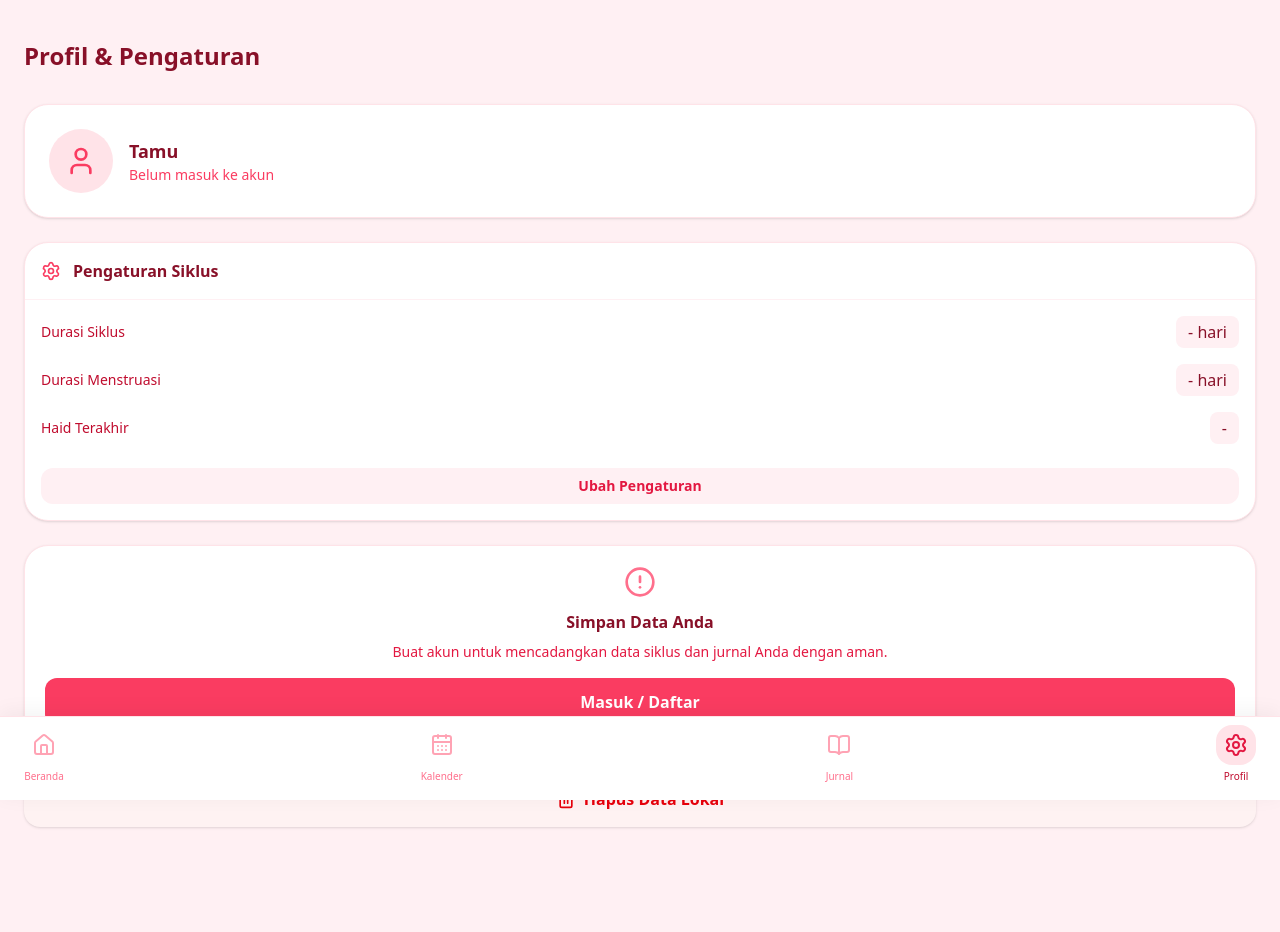
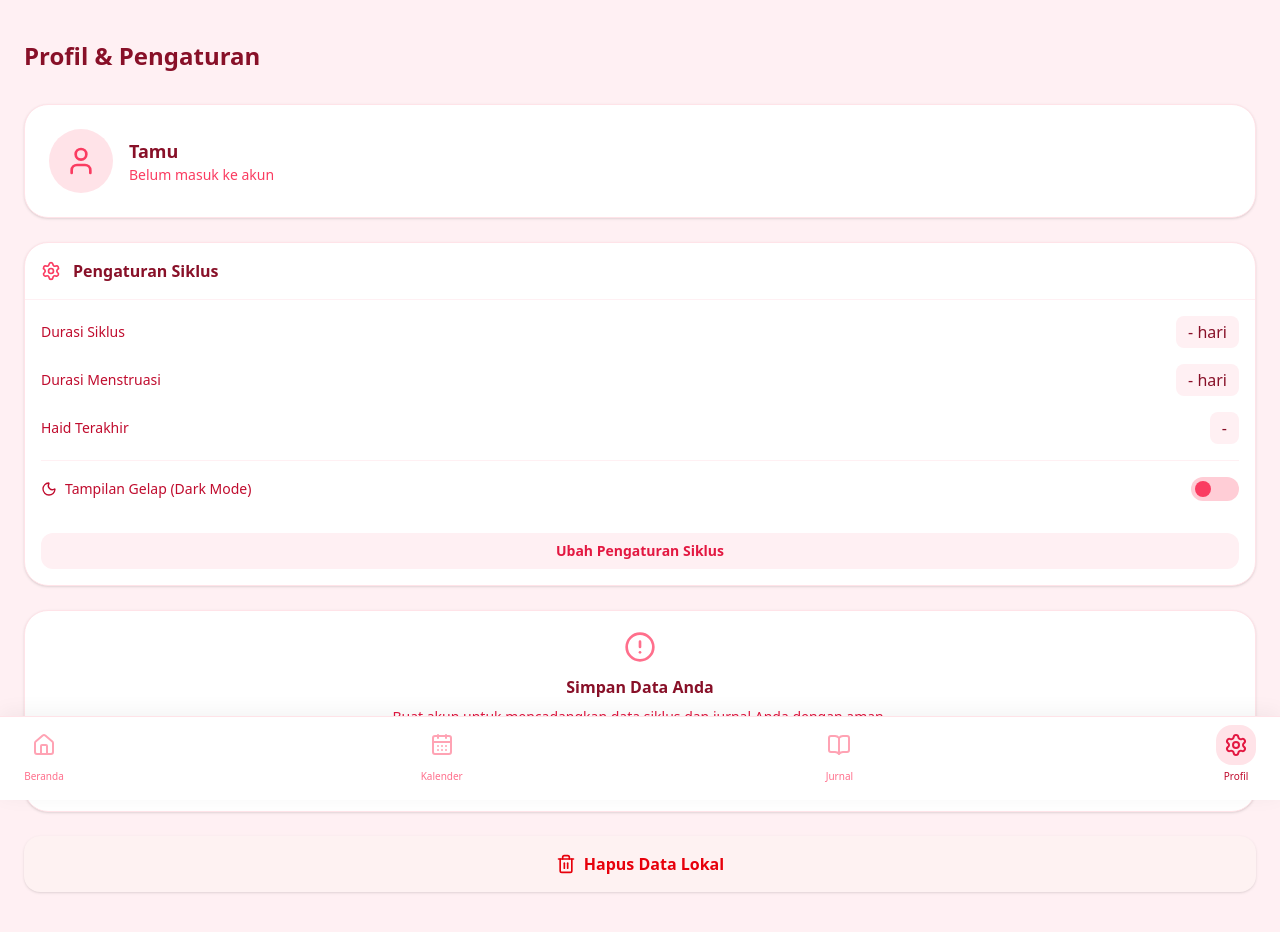
Before and after one commit to ardhikaxx/siva-app, a Next.js app: page /settings in a window 1280 px wide. Shown: the top 932 px of the page. Built offline with nearby package versions, Linux system fonts and the light colour scheme; no server answers.

Commit message:
feat: penambahan tombol toggle dark mode di pengaturan

```diff
--- a/app/settings/page.tsx
+++ b/app/settings/page.tsx
@@ -5,14 +5,22 @@ import { useCycleData } from "@/context/CycleContext";
 import { useRouter } from "next/navigation";
 import { format, parseISO } from "date-fns";
 import { id } from "date-fns/locale";
-import { LogOut, User, Settings as SettingsIcon, AlertCircle, Trash2 } from "lucide-react";
+import { LogOut, User, Settings as SettingsIcon, AlertCircle, Trash2, Moon, Sun } from "lucide-react";
 import { useAlert } from "@/context/AlertContext";
+import { useTheme } from "next-themes";
+import { useEffect, useState } from "react";
 
 export default function Settings() {
   const { user, signOut } = useAuth();
   const { settings } = useCycleData();
   const router = useRouter();
   const { confirm } = useAlert();
+  const { theme, setTheme } = useTheme();
+  const [mounted, setMounted] = useState(false);
+
+  useEffect(() => {
+    setMounted(true);
+  }, []);
 
   const handleSignOut = async () => {
     confirm({
@@ -74,11 +82,22 @@ export default function Settings() {
               {settings ? format(parseISO(settings.lastPeriodStart), "d MMM yyyy", { locale: id }) : '-'}
             </span>
           </div>
+          <div className="flex justify-between items-center border-t border-brand-50 pt-4 mt-2">
+            <span className="text-sm text-brand-700 flex items-center"><Moon size={16} className="mr-2" /> Tampilan Gelap (Dark Mode)</span>
+            {mounted && (
+              <button
+                onClick={() => setTheme(theme === 'dark' ? 'light' : 'dark')}
+                className="w-12 h-6 bg-brand-200 rounded-full relative flex items-center px-1"
+              >
+                <div className={`w-4 h-4 rounded-full bg-brand-500 transition-transform ${theme === 'dark' ? 'translate-x-6' : ''}`}></div>
+              </button>
+            )}
+          </div>
           <button
             onClick={() => router.push("/onboarding?edit=true")}
-            className="w-full text-brand-600 text-sm font-semibold py-2 mt-2 bg-brand-50 rounded-xl hover:bg-brand-100 transition-colors"
+            className="w-full text-brand-600 text-sm font-semibold py-2 mt-4 bg-brand-50 rounded-xl hover:bg-brand-100 transition-colors"
           >
-            Ubah Pengaturan
+            Ubah Pengaturan Siklus
           </button>
         </div>
       </div>
```
